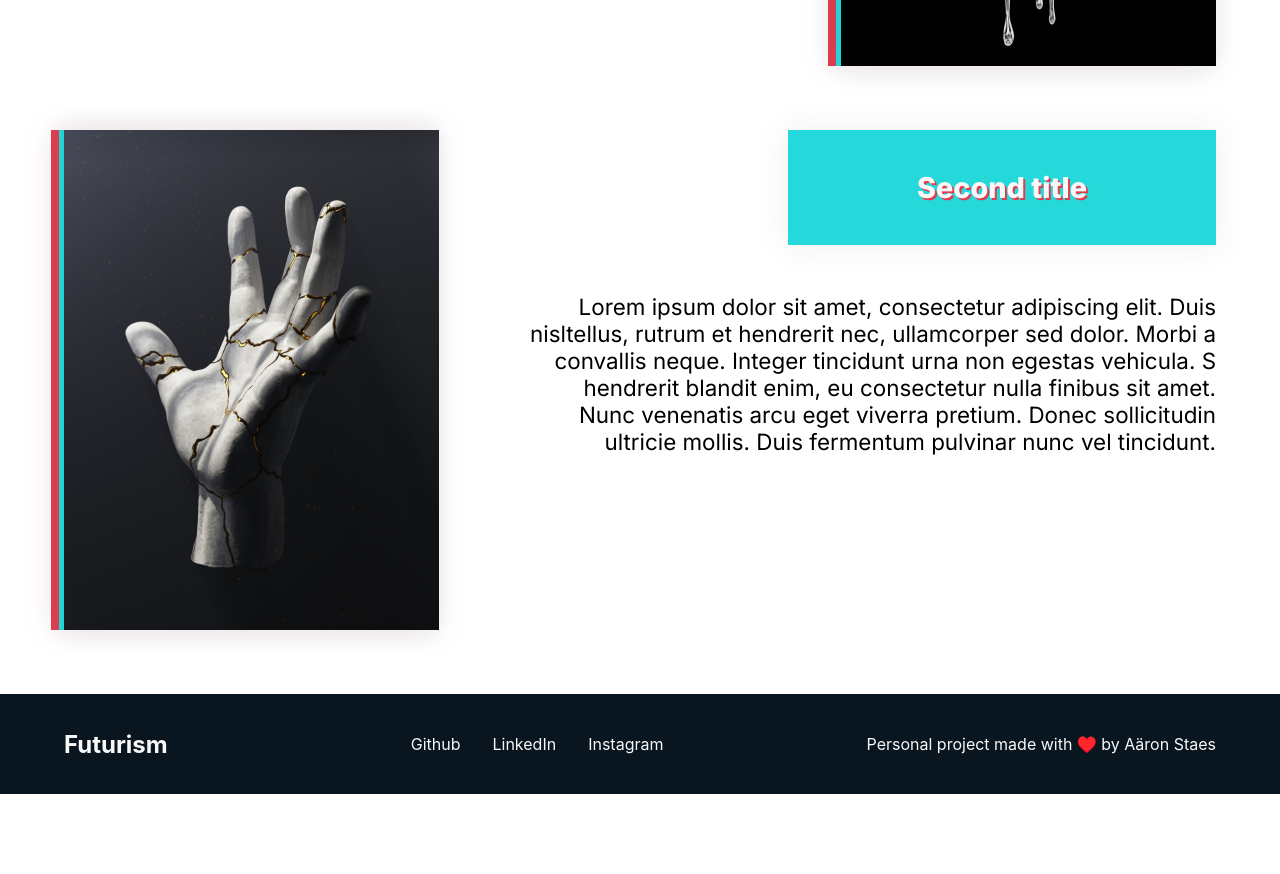
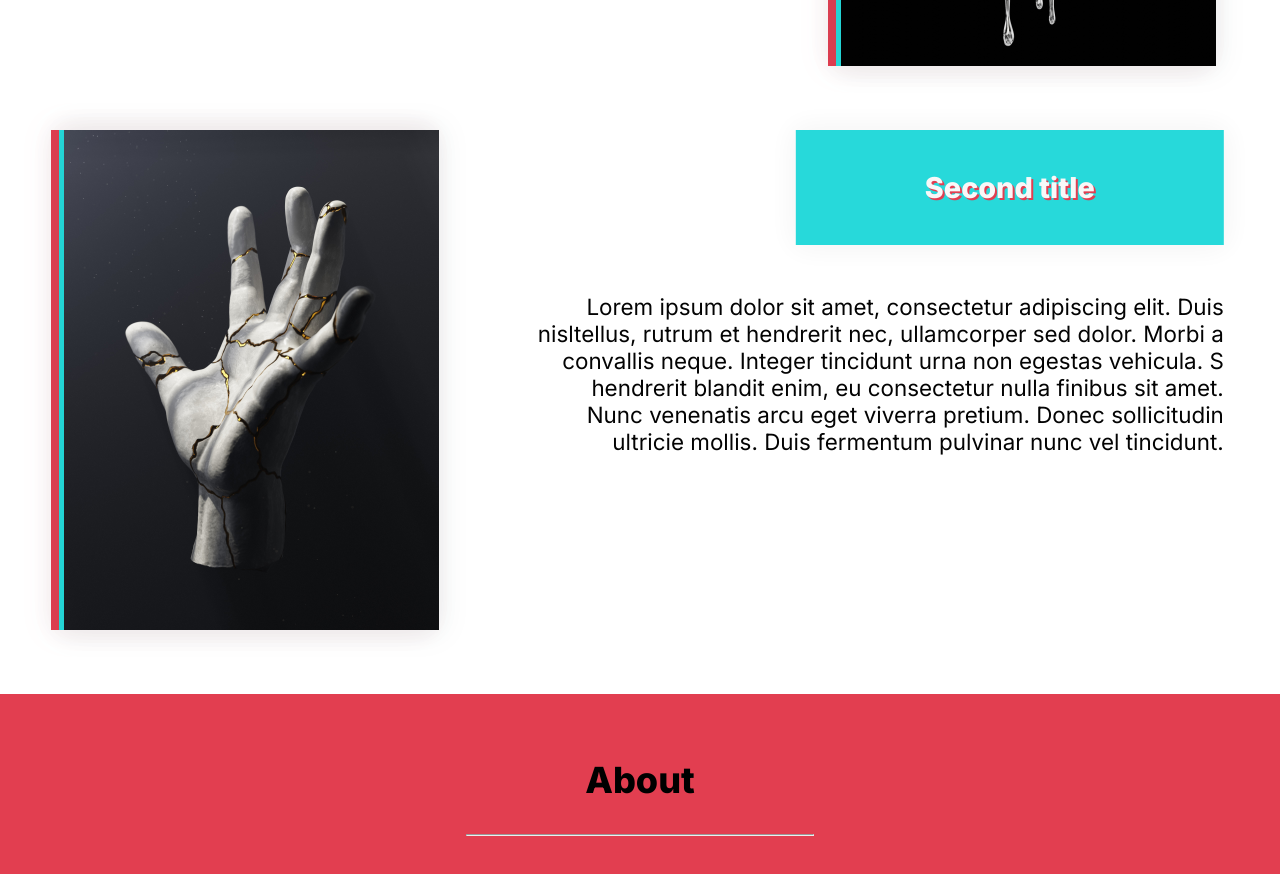
Before and after one commit to aaronsts/animated-navbar, a React (Create React App) app: page / in a window 1280 px wide. Shown: the part 1300-2174 px from the top of the page. Before the commit the page ends 2094 px from the top, so only its background shows below. Built offline with nearby package versions, Linux system fonts and the light colour scheme.

Commit message:
created about section

```diff
--- a/package.json
+++ b/package.json
@@ -10,6 +10,7 @@
     "react": "^17.0.2",
     "react-dom": "^17.0.2",
     "react-icons": "^4.3.1",
+    "react-reveal": "^1.2.2",
     "react-router-dom": "^6.0.1",
     "react-scripts": "4.0.3",
     "web-vitals": "^1.0.1"
--- a/src/App.css
+++ b/src/App.css
@@ -14,10 +14,12 @@ body {
 }
 
 .main {
-  width: 100%;
+  width: 100vw;
   min-height: 90vh;
 
   display: flex;
+  flex-direction: column;
+  overflow: hidden;
 }
 
 header {
@@ -93,6 +95,28 @@ header h1 {
 
 .side-nav a:hover {
   color: hsl(353, 74%, 56%);
+}
+
+/* About Section */
+
+.about-container {
+  background-color: #e23e50;
+  height: 100vh;
+  padding: 2rem 4rem;
+}
+
+.about-container h3 {
+  font-family: Inter;
+  font-style: normal;
+  font-weight: bold;
+  font-size: 36px;
+  text-align: center;
+  line-height: 100%;
+}
+
+hr {
+  width: 30%;
+  color: #0a161f;
 }
 
 /* Footer styling */
--- a/src/App.jsx
+++ b/src/App.jsx
@@ -27,6 +27,7 @@ function App() {
       setNavbarColor(100);
     }
   };
+
   const style = {
     backgroundColor: `hsl(353, 51%,${100 - navbarColor}%)`,
     color: `hsl(353, 51%,${navbarColor}%)`,
@@ -45,11 +46,7 @@ function App() {
       <div className="main">
         <Navbar show={showNav} />
         <Home />
-        {/* <Routes>
-          <Route path="/" exact={true} element={<Home />} />
-          <Route path="/about" exact={true} element={<About />} />
-          <Route path="/contact" exact={true} element={<Contact />} />
-        </Routes> */}
+        <About />
       </div>
       <Footer />
     </>
--- a/src/components/Card.jsx
+++ b/src/components/Card.jsx
@@ -1,6 +1,10 @@
+// React Reveal
+import Fade from "react-reveal/Fade";
+
 // Assets
 const Card = (props) => {
   return (
+    <Fade left mirror={props.index % 2} cascade duration={2000}>
       <div className={props.index % 2 ? "card card-inverted" : "card"}>
         <div className="text-card">
           <div>
@@ -14,6 +18,7 @@ const Card = (props) => {
           className="image-card"
         />
       </div>
+    </Fade>
   );
 };
 
--- a/src/components/Navbar.jsx
+++ b/src/components/Navbar.jsx
@@ -1,4 +1,3 @@
-import { Link } from "react-router-dom";
 import { useState } from "react";
 import { useEffect } from "react";
 
@@ -19,13 +18,10 @@ const Navbar = (props) => {
     <div className={props.show ? "side-nav active" : "side-nav"}>
       <ul>
         <li>
-          <Link to="/">Home</Link>
+          <a href="#home">Home</a>
         </li>
         <li>
-          <Link to="/about">About</Link>
-        </li>
-        <li>
-          <Link to="/contact">Contact</Link>
+          <a href="#about">About</a>
         </li>
       </ul>
     </div>
--- a/src/pages/About.jsx
+++ b/src/pages/About.jsx
@@ -1,5 +1,10 @@
 const About = () => {
-  return <div>About</div>;
+  return (
+    <div className="about-container" id="about">
+      <h3>About</h3>
+      <hr />
+    </div>
+  );
 };
 
 export default About;
--- a/src/pages/Home.jsx
+++ b/src/pages/Home.jsx
@@ -26,7 +26,7 @@ const Home = (props) => {
     },
   ]);
   return (
-    <div className="home-container">
+    <div className="home-container" id="home">
       <div className="banner">
         <img src={banner} alt="abstract image" id="banner-image" />
       </div>
```
Also changed, not shown: src/pages/AboutCard.jsx (added, +9 -0 lines), 1 other file (tests, documents, lock files or other folders). Lines whose indentation alone changed are shown as unchanged.
